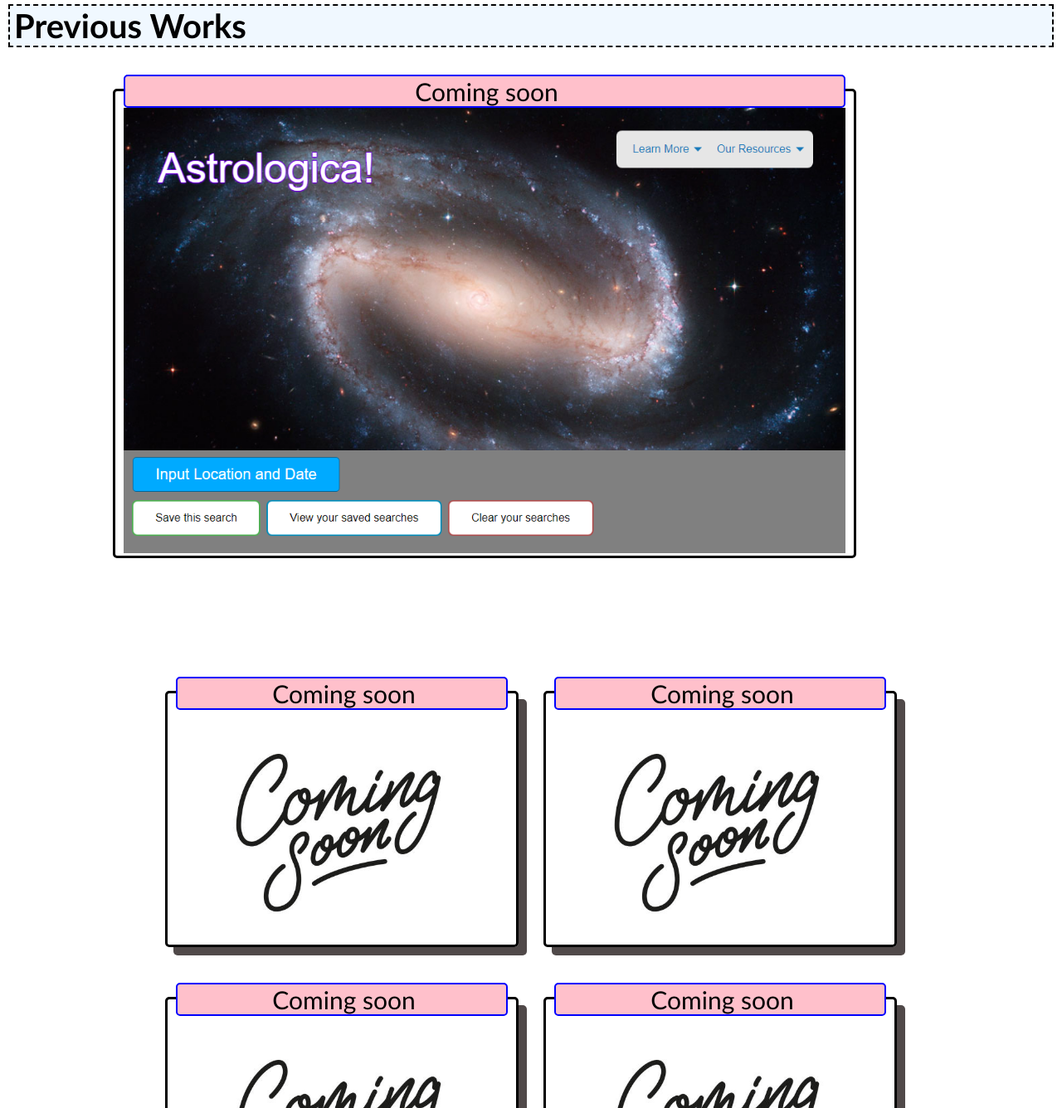
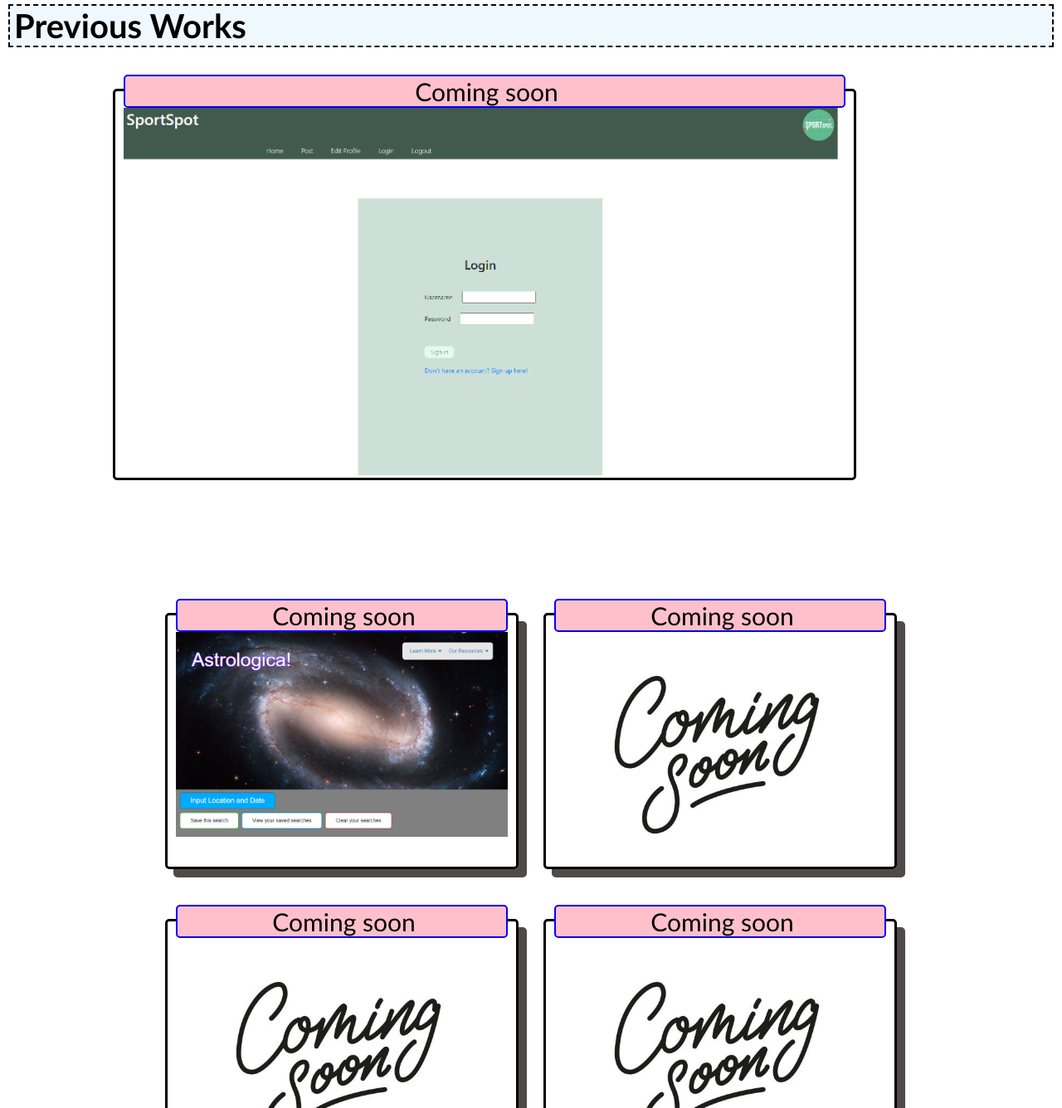
Before and after one commit to alices9/professional-portfolio, a plain HTML site: page index.html in a window 1280 px wide. Shown: the part 500-1836 px from the top of the page at 83% size. Drawn offline with Linux system fonts and the light colour scheme.

Commit message:
added sport spot page

```diff
--- a/index.html
+++ b/index.html
@@ -42,7 +42,7 @@
         <div id="recent-project-container">
             <section class="recent-project-card">
                 <header class="project-header">Coming soon</header>
-                <a href="https://cwyan2483.github.io/astrologica/" target="_blank"><img class="recent-project-img" src="./assets/images/astrologica.png" alt="screenshot of astrologica site"/></a>
+                <a href="https://the-sport-spot-team-1.herokuapp.com/" target="_blank"><img class="recent-project-img" src="./assets/images/sportspotss.png" alt="screenshot of sports spot site"/></a>
             </section>
         </div>
     </section>
@@ -51,7 +51,7 @@
     <section class="older-project-container">
         <div class="older-project-card">
             <header class="project-header">Coming soon</header>
-            <a href="" target="_blank"><img class="older-project-img" src="./assets/images/coming-soon.jpg" alt="coming soon"/></a>
+            <a href="https://cwyan2483.github.io/astrologica/" target="_blank"><img class="older-project-img" src="./assets/images/astrologica.png" alt="screenshot of astrologica site"/></a>
         </div>
 
         <div class="older-project-card">
```
Also changed, not shown: assets/images/sportspotss.png (added).
